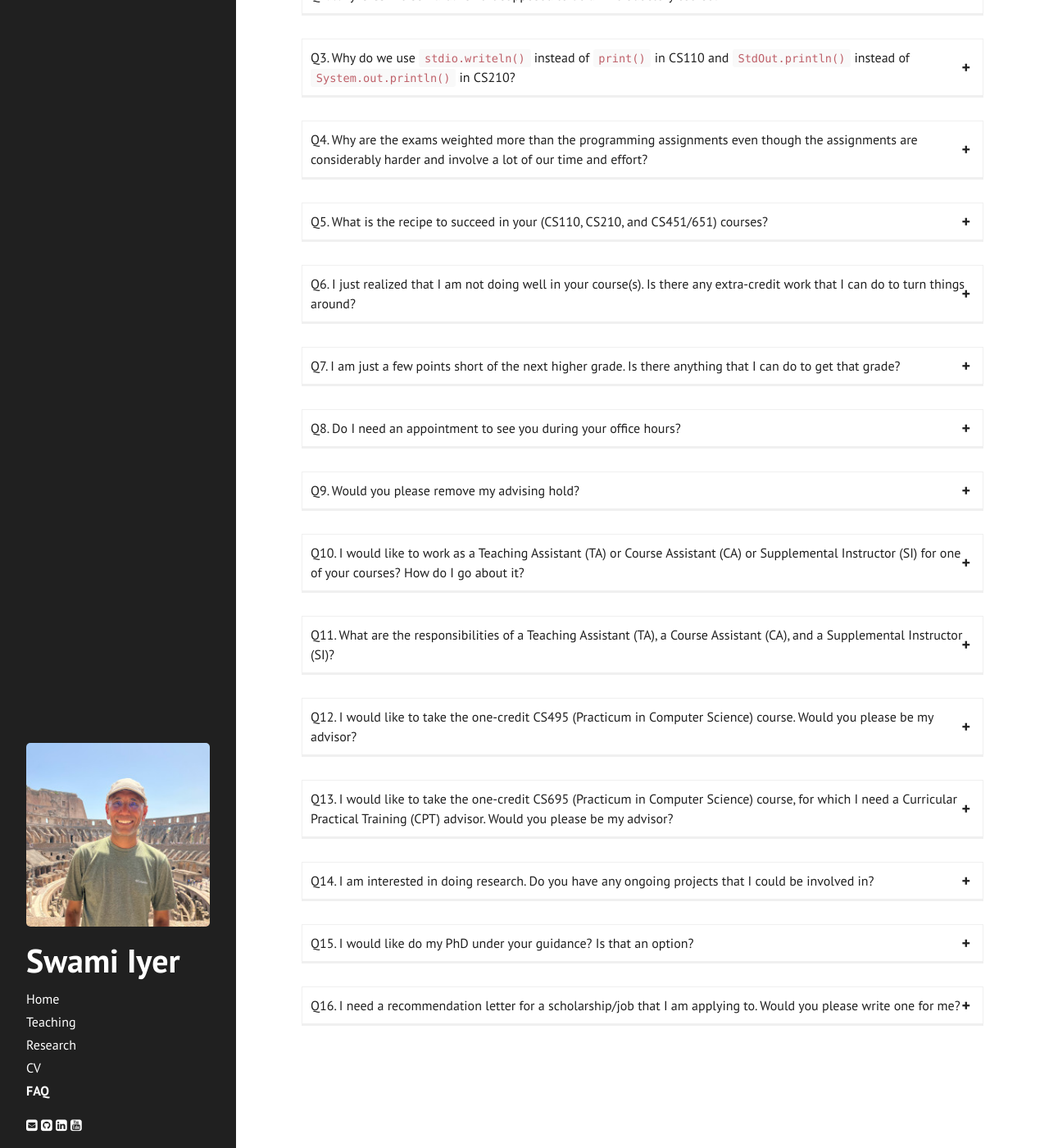
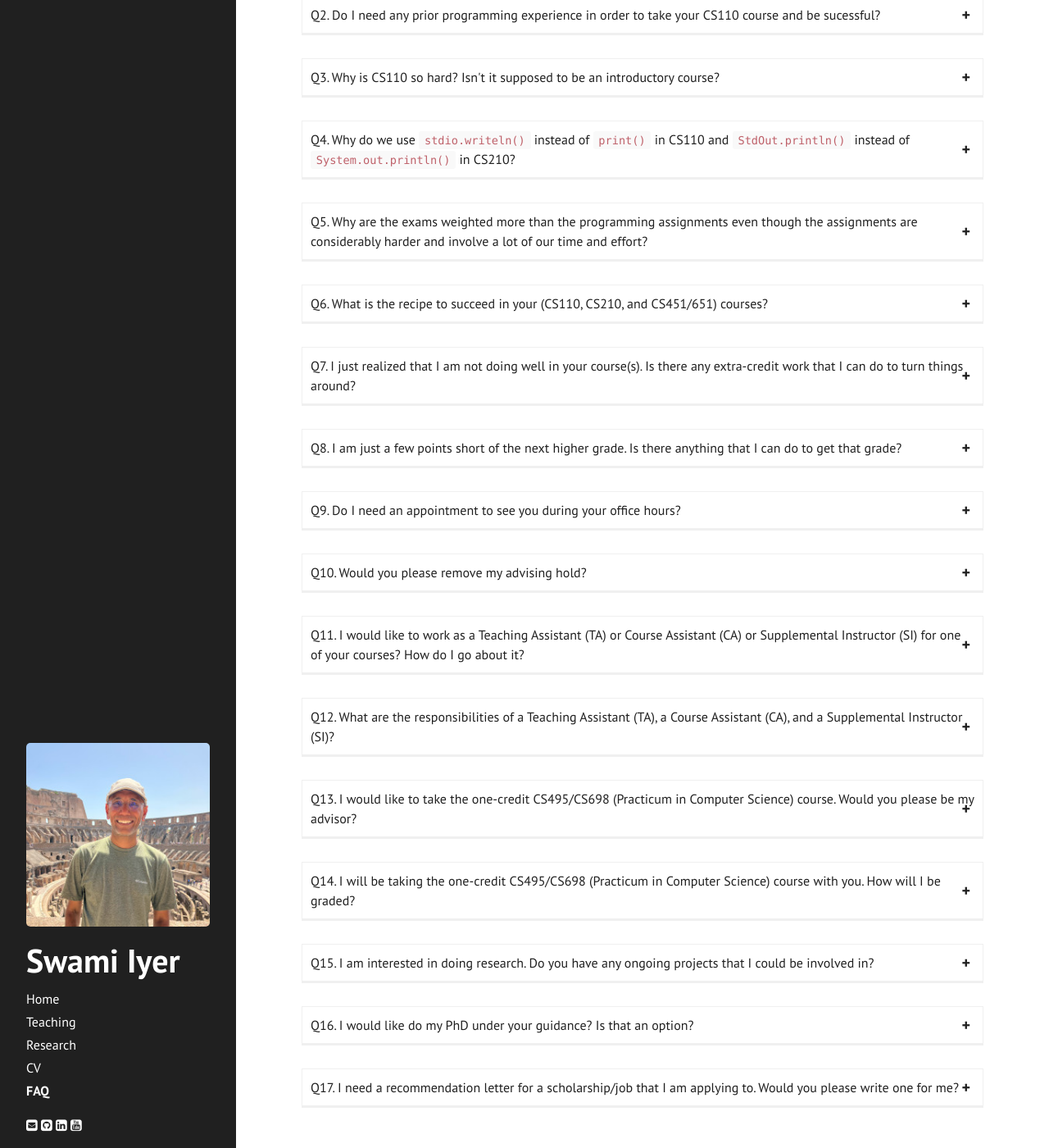
Before and after one commit to swamiiyer/swamiiyer.github.io, a Jekyll site: the page built from _pages/faq.md, in a window 1280 px wide and 1400 px high, scrolled down 249 px. Shown: the whole window at 82% size. Built offline with Jekyll 4.4.1, drawn with Linux system fonts in a browser that asks for light colours; nearby versions of some CDN libraries; some of the changed text lies outside the part shown.

Commit message:
Fleshed out some more

```diff
--- a/_data/faqs.yml
+++ b/_data/faqs.yml
@@ -1,3 +1,6 @@
+- title: I am an incoming freshman and am looking to buy a laptop that would serve me well throughout my program here at UMB.
+  body: <p/><p>I would recommend a laptop with a relatively modern processor (Intel I5 or above or Mac M1/M2/M3), at least 16 GB RAM, and at least 500 GB SSD. That should easily get you through your program.</p>
+
 - title: Do I need any prior programming experience in order to take your CS110 course and be sucessful?
   body:
 
@@ -31,17 +34,17 @@
 - title: What are the responsibilities of a Teaching Assistant (TA), a Course Assistant (CA), and a Supplemental Instructor (SI)?
   body:
 
-- title: I would like to take the one-credit CS495 (Practicum in Computer Science) course. Would you please be my advisor?
-  body:
+- title: I would like to take the one-credit CS495/CS698 (Practicum in Computer Science) course. Would you please be my advisor?
+  body: <p/><p>Sure. Check with the department about the procedure to sign up for the course. See Q14 on how you will be graded in the course.</p>
 
-- title: I would like to take the one-credit CS695 (Practicum in Computer Science) course, for which I need a Curricular Practical Training (CPT) advisor. Would you please be my advisor?
-  body:
+- title: I will be taking the one-credit CS495/CS698 (Practicum in Computer Science) course with you. How will I be graded?
+  body: <p/><p>You will be graded based on the one-page report that you are expected to send me every two weeks until the end of the term. This report should document the tasks you carried out at work during that period, the issues you encountered and whether/how you resolved them, and the things you learned.</p>
 
 - title: I am interested in doing research. Do you have any ongoing projects that I could be involved in?
   body:
 
 - title: I would like do my PhD under your guidance? Is that an option?
-  body:
+  body: <p/><p>Sorry, that is not an option. As a teaching (ie, not research) faculty, I cannot advise PhD students or serve on the PhD thesis committee.</p>
 
 - title: I need a recommendation letter for a scholarship/job that I am applying to. Would you please write one for me?
-  body: <p/><p>I will write a recommendation letter for you only if you have taken one or more classes with me and have received an A in all of them. On rare occasions, I will be somewhat lenient with the grade requirement provided I have a very good impression of you based on our interactions in and outside the classrooom.</p><p>To write an effective letter, I will need at least two weeks' time and a short statement from you describing your interests and career goals.</p><p>Note&colon; I will not write the letter unless you waive your right to access it.</p>
+  body: <p/><p>I will write a recommendation letter for you only if you have taken one or more classes with me and have received an A in all of them. On rare occasions, I will be somewhat lenient with the grade requirement provided I have a very good impression of you based on our interactions in and outside the classrooom.</p><p>To write an effective letter, I will need at least two weeks' time and a short statement from you describing your interests and career goals.</p><p>I will not write the letter&colon;</p><ul><li>if you enlist me as a recommender without my consent.</li><li>if you do not waive your right to access the letter.</li></ul>
```
